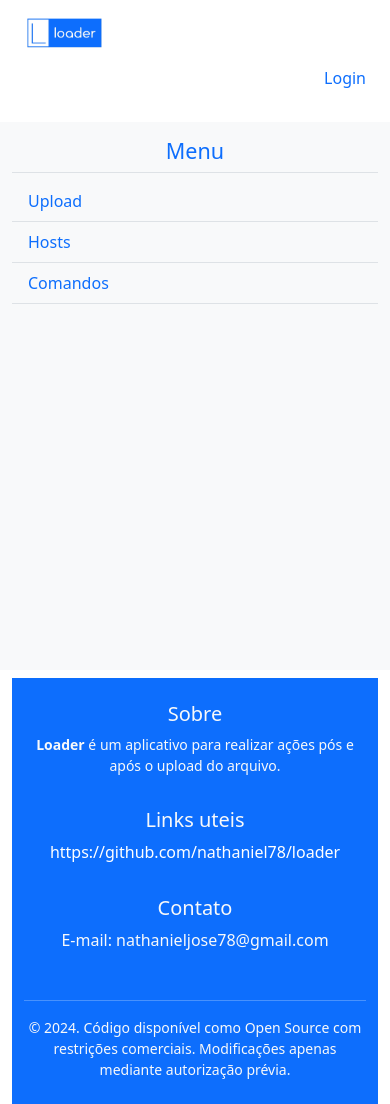
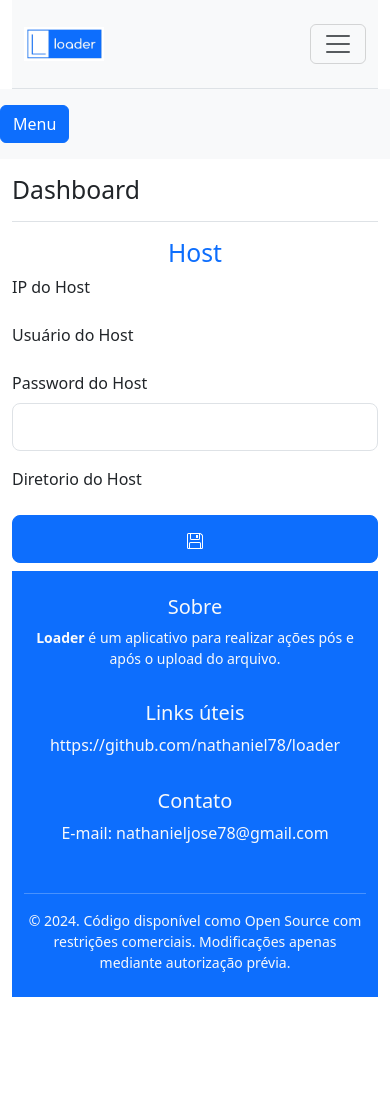
Before and after one commit to nathaniel78/loader, a Django app: template app/templates/pages/host_form.html in a window 390 px wide. After the commit the page ends 997 px from the top, so only its background shows below. Run offline with Django 3.2, Linux system fonts and the light colour scheme; the template is opened without the code that fills it, so the values that code supplies are empty; some libraries are stand-ins or nearby versions.

Commit message:
Implantando tela de login, views e forms

```diff
--- a/app/templates/fragments/base.html
+++ b/app/templates/fragments/base.html
@@ -12,29 +12,46 @@
 <body>
   {% if messages %}
     {% for message in messages %}
-      <div class="alert alert-{{ message.tags }} alert-dismissible d-flex align-items-center fade show position-absolute fixed-top">
+      <div class="alert alert-{{ message.tags }} alert-dismissible d-flex align-items-center fade show position-fixed top-0 start-0 w-100">
         <strong class="mx-2">{{ message.tags }}!</strong> {{ message }}
       </div>
     {% endfor %}
   {% endif %}
   <!-- End Alert -->
 
-  <div class="container-fluid d-flex flex-column">
+  <div class="container-fluid d-flex flex-column min-vh-100">
     <!-- Header -->
     {% block header %}
     {% include "fragments/header.html" %}
     {% endblock %}
 
-    <!-- Main Content Wrapper -->
     <div class="row flex-grow-1">
-    <!-- Sidebar -->
-    {% block sidebar %}
-    {% include "fragments/sidebar.html" %}
-    {% endblock %}
+      <!-- Sidebar (convertido em offcanvas para mobile) -->
+      <nav id="sidebarMenu" class="col-md-3 col-lg-2 d-md-block bg-light p-0">
+        <button class="btn btn-primary d-md-none my-3" type="button" data-bs-toggle="offcanvas" data-bs-target="#offcanvasSidebar" aria-controls="offcanvasSidebar">
+          Menu
+        </button>
+        <div class="offcanvas offcanvas-start d-md-none" id="offcanvasSidebar" tabindex="-1" aria-labelledby="offcanvasSidebarLabel">
+          <div class="offcanvas-header">
+            <h5 class="offcanvas-title" id="offcanvasSidebarLabel">Menu</h5>
+            <button type="button" class="btn-close" data-bs-dismiss="offcanvas" aria-label="Close"></button>
+          </div>
+          <div class="offcanvas-body p-0">
+            {% include "fragments/sidebar.html" %}
+          </div>
+        </div>
+
+        <!-- Sidebar visible in larger screens -->
+        <div class="d-none d-md-block">
+          {% include "fragments/sidebar.html" %}
+        </div>
+      </nav>
 
       <!-- Main Content -->
       <main class="col-md-9 ms-sm-auto col-lg-10 px-md-4">
-        <div class="d-flex justify-content-between flex-wrap flex-md-nowrap align-items-center pt-3 pb-2 mb-3 border-bottom"></div>
+        <div class="d-flex justify-content-between flex-wrap flex-md-nowrap align-items-center pt-3 pb-2 mb-3 border-bottom">
+          <h1 class="h2">Dashboard</h1>
+        </div>
         <div>{% block content %}{% endblock %}</div>
       </main>
     </div>
--- a/app/templates/fragments/footer.html
+++ b/app/templates/fragments/footer.html
@@ -1,27 +1,26 @@
 <footer class="bg-primary text-light py-4 mt-2 text-center">
     <div class="container">
         <div class="row">
-            <div class="col-md-4 mb-3">
+            <div class="col-12 col-md-4 mb-3">
                 <h5>Sobre</h5>
                 <p class="small"><b>Loader</b> é um aplicativo para realizar ações pós e após o upload do arquivo.</p>
             </div>
-            <div class="col-md-4 mb-3">
-                <h5>Links uteis</h5>
+            <div class="col-12 col-md-4 mb-3">
+                <h5>Links úteis</h5>
                 <ul class="list-unstyled">
-                    <li><a href="#" class="link-custom-footer">https://github.com/nathaniel78/loader</a></li>
+                    <li><a href="#" class="link-custom-footer text-light">https://github.com/nathaniel78/loader</a></li>
                 </ul>
             </div>
-            <div class="col-md-4 mb-3">
+            <div class="col-12 col-md-4 mb-3">
                 <h5>Contato</h5>
                 <ul class="list-unstyled">
                     <li><i class="fas fa-envelope"></i> E-mail: nathanieljose78@gmail.com</li>
                 </ul>
             </div>
         </div>
-        <hr class="my-3">
+        <hr class="my-3 border-light">
         <div class="text-center small">
             © 2024. Código disponível como Open Source com restrições comerciais. Modificações apenas mediante autorização prévia.
         </div>
-
     </div>
-  </footer>
+</footer>
--- a/app/templates/fragments/header.html
+++ b/app/templates/fragments/header.html
@@ -1,22 +1,25 @@
 {% load static %}
-<header class="py-3">
+<header class="py-3 bg-light border-bottom">
     <div class="container">
         <div class="row align-items-center">
-            <div class="col-md-3">
+            <div class="col-6 col-md-3">
                 <a href="#" class="navbar-brand text-dark">
                     <img src="{% static 'image/logo_loader.png' %}" alt="Loader" width="80">
                 </a>
-
             </div>
-            <div class="col-md-9">
+            <div class="col-6 col-md-9">
                 <nav class="navbar navbar-expand-md justify-content-end">
-                <ul class="navbar-nav ml-auto text-right">
-                    <li class="nav-item text-right">
+                    <button class="navbar-toggler" type="button" data-bs-toggle="collapse" data-bs-target="#navbarNav" aria-controls="navbarNav" aria-expanded="false" aria-label="Toggle navigation">
+                        <span class="navbar-toggler-icon"></span>
+                    </button>
+                    <div class="collapse navbar-collapse" id="navbarNav">
+                        <ul class="navbar-nav ms-auto">
+                            <li class="nav-item">
                                 <a class="nav-link text-primary custom-link" href="#">Login</a>
                             </li>
                         </ul>
+                    </div>
                 </nav>
-
             </div>
         </div>
     </div>
--- a/app/templates/fragments/sidebar.html
+++ b/app/templates/fragments/sidebar.html
@@ -1,4 +1,3 @@
-<nav id="sidebarMenu" class="sidebar col-md-3 col-lg-2 d-md-block bg-light">
 <div class="position-sticky pt-3">
     <ul class="nav flex-column">
       <li class="nav-item">
@@ -15,4 +14,3 @@
       </li>
     </ul>
   </div>
-</nav>
--- a/app/urls.py
+++ b/app/urls.py
@@ -10,9 +10,11 @@ from .views import (
     CommandCreateView,
     CommandUpdateView,
     CommandDeleteView,
+    LoginView,
 )
 
 urlpatterns = [
+    path('login/', LoginView.as_view(), name='login'),
     path('upload/', UploadView.as_view(), name='upload'),
     path('upload/<int:host_id>/<int:command_id>/', UploadActionView.as_view(), name='uploader'),
     path('host/list/', HostView.as_view(), name='host_list'),
```
Also changed, not shown: app/forms.py (+6 -17 lines), app/static/css/login.css (added, +21 -0 lines), app/templates/pages/login.html (added, +39 -0 lines), app/views.py (+45 -3 lines), loader/settings.py (+8 -0 lines), 1 other file. Lines whose indentation alone changed are shown as unchanged.
